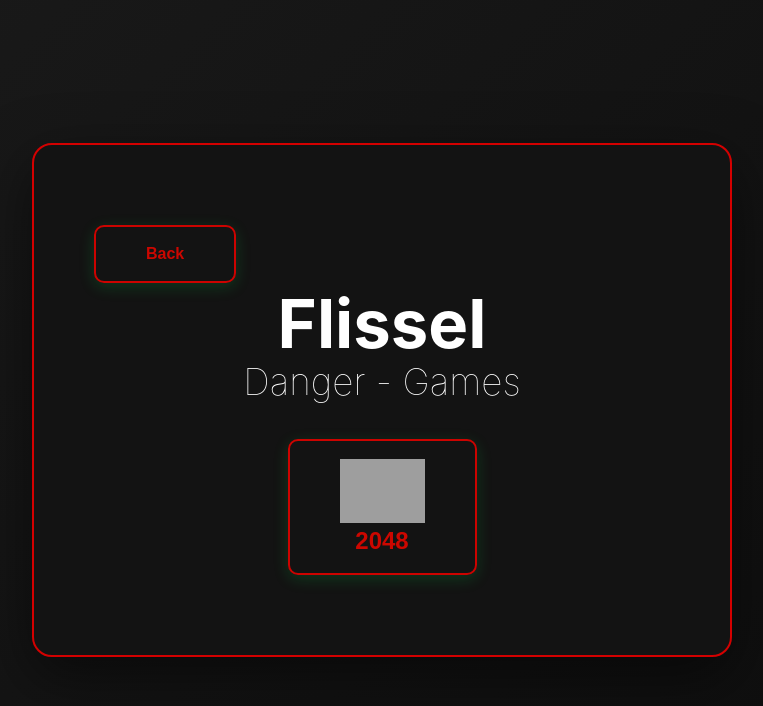
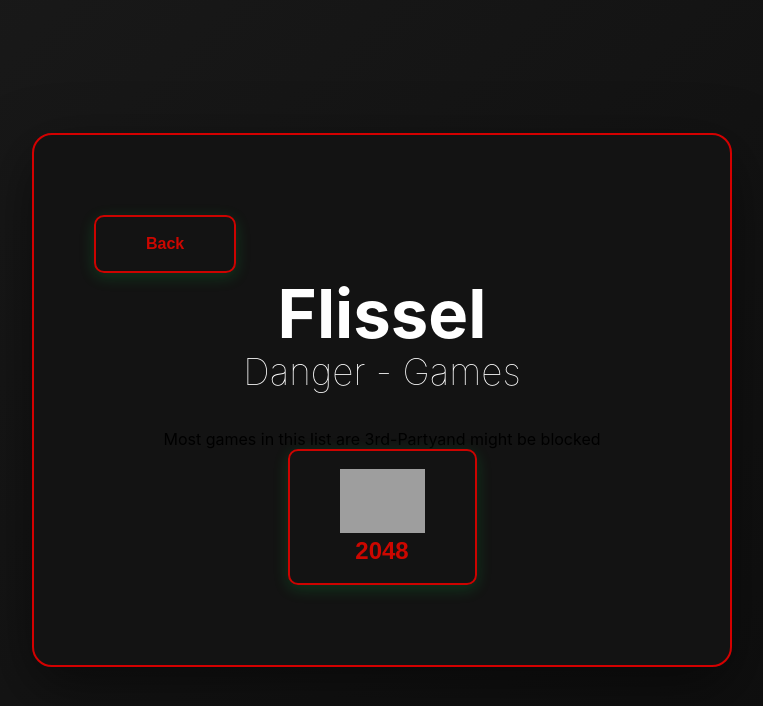
Before and after one commit to Unblocked-Edge/Flissel, a plain HTML site: page Danger/games.html in a window 1280 px wide. Shown: the whole page, without its empty margins (258-1021 px from the left). Drawn offline with Linux system fonts and the light colour scheme; grey boxes are pictures that could not be loaded.

Commit message:
Update games.html

```diff
--- a/Danger/games.html
+++ b/Danger/games.html
@@ -12,6 +12,7 @@
         <a href="/Flissel/games.html"><p class="back"><button class="back-button">Back</button></p></a>
       <h1 class="tit">Flissel</h1>
       <h1 class="ti">Danger - Games</h1>
+      <p>Most games in this list are 3rd-Partyand might be blocked</p>
       <div class="nav-buttons">
         <a href="/Flissel/games/2048.html"><button><image class="image" src="https://th.bing.com/th/id/R.b2b0d3f376a7ae503d678b4a4069fc99?rik=4Tv1bZO3CB9vQQ&riu=http%3a%2f%2far-entertainment.net%2fwp%2fwp-content%2fuploads%2f2018%2f11%2f2048-RoundedIcon.png&ehk=MNXSysVtzEv2PdevM9368%2bt2w9hVWCBZFxs5d3H%2bw0A%3d&risl=&pid=ImgRaw&r=0" <><h2 class="game-title">2048</h2></button></a>
 
```
